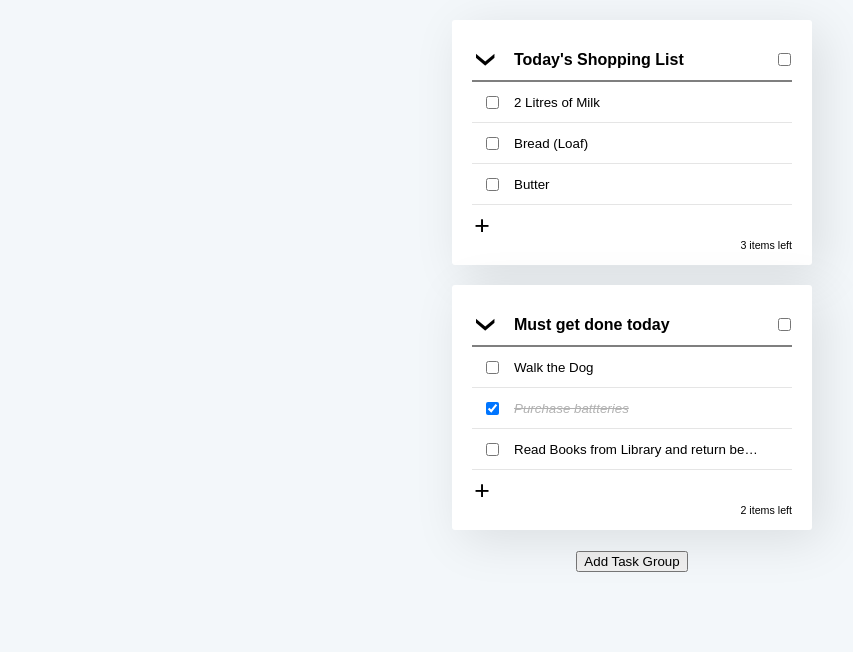
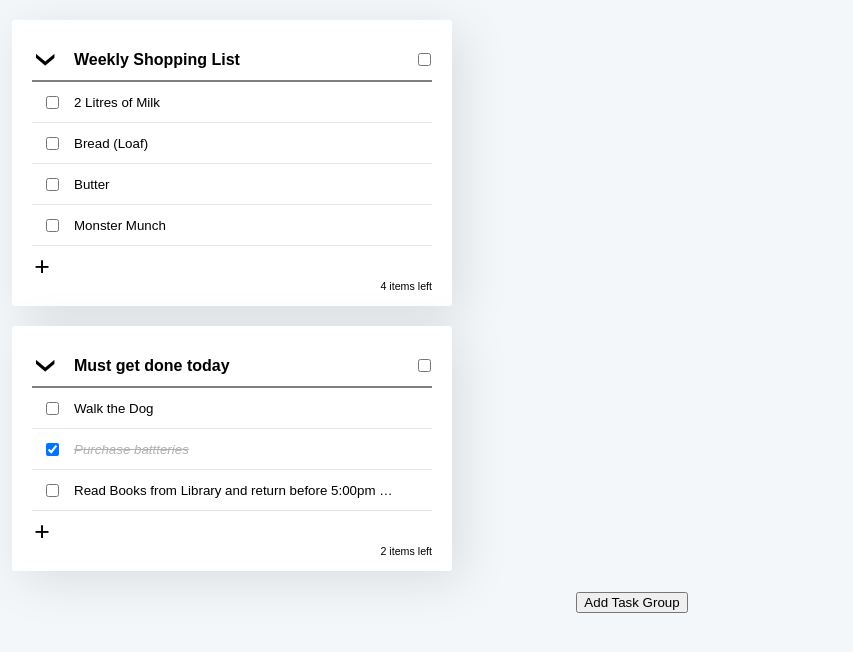
Before and after one commit to dhenniga/react-todo, a React (Create React App) app: page / in a window 1280 px wide. Shown: the top 652 px of the page, without its empty margins (8-861 px from the left). Built offline with nearby package versions, Linux system fonts and the light colour scheme; data requests are answered from the project's data file.

Commit message:
Rename Groups

```diff
--- a/src/App.css
+++ b/src/App.css
@@ -1,12 +1,5 @@
 .App {
   text-align: center;
-  width: 400px;
-  margin: 0px auto;
-
-}
-
-#root {
-  width: 400px;
   margin: 0px auto;
 }
 
--- a/src/task-group/task-group.js
+++ b/src/task-group/task-group.js
@@ -16,7 +16,10 @@ const Group = ({
   onSelectNone
 }) => {
 
-  const { allSelected } = useTask();
+  const {
+    allSelected,
+    renameGroup
+  } = useTask();
 
   const isChecked = allSelected(node);
 
@@ -31,6 +34,7 @@ const Group = ({
         <Input
           defaultValue={title}
           placeholder="Enter Group Name..."
+          onBlur={event => renameGroup(node, event.target.value)}
         />
 
         <ToggleSelectAll
--- a/src/task-group/task-group.styled.js
+++ b/src/task-group/task-group.styled.js
@@ -2,7 +2,7 @@ import styled from "styled-components";
 
 export const Container = styled.div`
   text-align: left;
-  width: auto;
+  width: 400px;
   padding: 20px;
   margin: 20px;
   box-shadow: 0 0 0 1px rgba(0, 0, 0, 0.1);
--- a/src/useTask.js
+++ b/src/useTask.js
@@ -32,7 +32,7 @@ const useTask = updateTasks => {
     api.post(`/tasks/`, {
       "id": uuidv4(),
       "text": "",
-      "group": "Undefined Tasks",
+      "group": "",
       "isChecked": false
     })
       .then(getTasks().then(updateTasks));
@@ -61,11 +61,21 @@ const useTask = updateTasks => {
 
   /////////////////////////////
 
+  const renameGroup = (node, value) =>
+    map(item =>
+      api.patch(
+        `/tasks/${item.id}`,
+        { group: value })
+    )(node);
+  // getTasks().then(updateTasks);
+
+  /////////////////////////////
+
   const selectAll = node => {
     map(item => (
       api.patch(`/tasks/${item.id}`, { isChecked: true })
     ))(node);
-    getTasks().then(updateTasks);
+    // getTasks().then(updateTasks);
   }
 
   /////////////////////////////
@@ -74,7 +84,7 @@ const useTask = updateTasks => {
     map(item => (
       api.patch(`/tasks/${item.id}`, { isChecked: false })
     ))(node);
-    getTasks().then(updateTasks);
+    // getTasks().then(updateTasks);
   }
 
   /////////////////////////////
@@ -101,6 +111,7 @@ const useTask = updateTasks => {
     deleteTask,
     toggleTask,
     renameTask,
+    renameGroup,
     selectAll,
     selectNone,
     tasksRemainingCount,
--- a/stub-data.json
+++ b/stub-data.json
@@ -3,13 +3,13 @@
     {
       "id": "f92f74d4-630a-4f84-a96a-687e867b4453",
       "text": "2 Litres of Milk",
-      "group": "Today's Shopping List",
+      "group": "Weekly Shopping List",
       "isChecked": false
     },
     {
       "id": "ac46ee88-b2e2-4bc8-9500-aff799cb6b18",
       "text": "Bread (Loaf)",
-      "group": "Today's Shopping List",
+      "group": "Weekly Shopping List",
       "isChecked": false
     },
     {
@@ -33,7 +33,13 @@
     {
       "id": "b6b24917-ec6c-498e-86e2-c29da78f8d9f",
       "text": "Butter",
-      "group": "Today's Shopping List",
+      "group": "Weekly Shopping List",
+      "isChecked": false
+    },
+    {
+      "id": "20d81ebf-563b-499d-b663-614a6c4c6e6e",
+      "text": "Monster Munch",
+      "group": "Weekly Shopping List",
       "isChecked": false
     }
   ]
```
Also changed, not shown: 1 other file (tests, documents, lock files or other folders).
